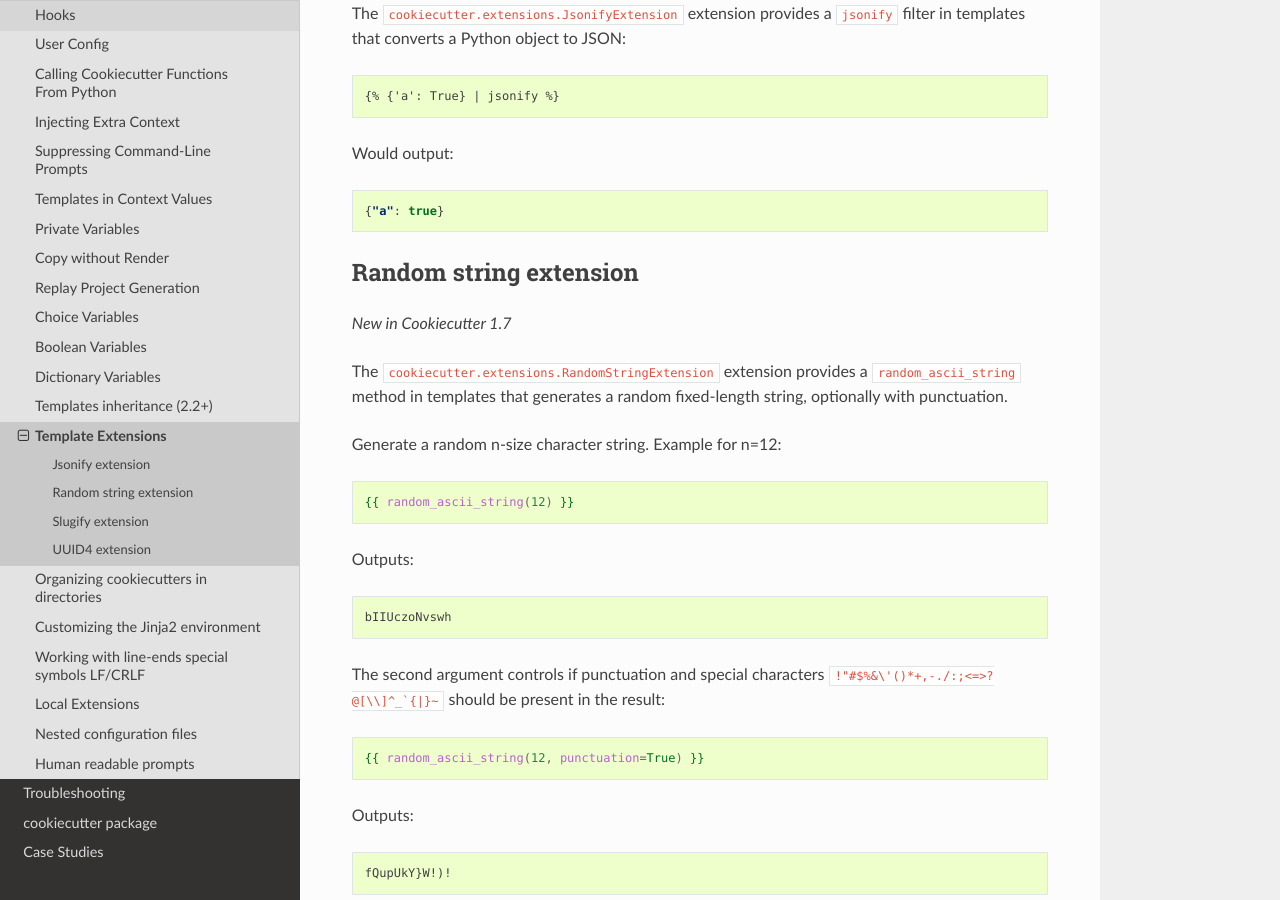
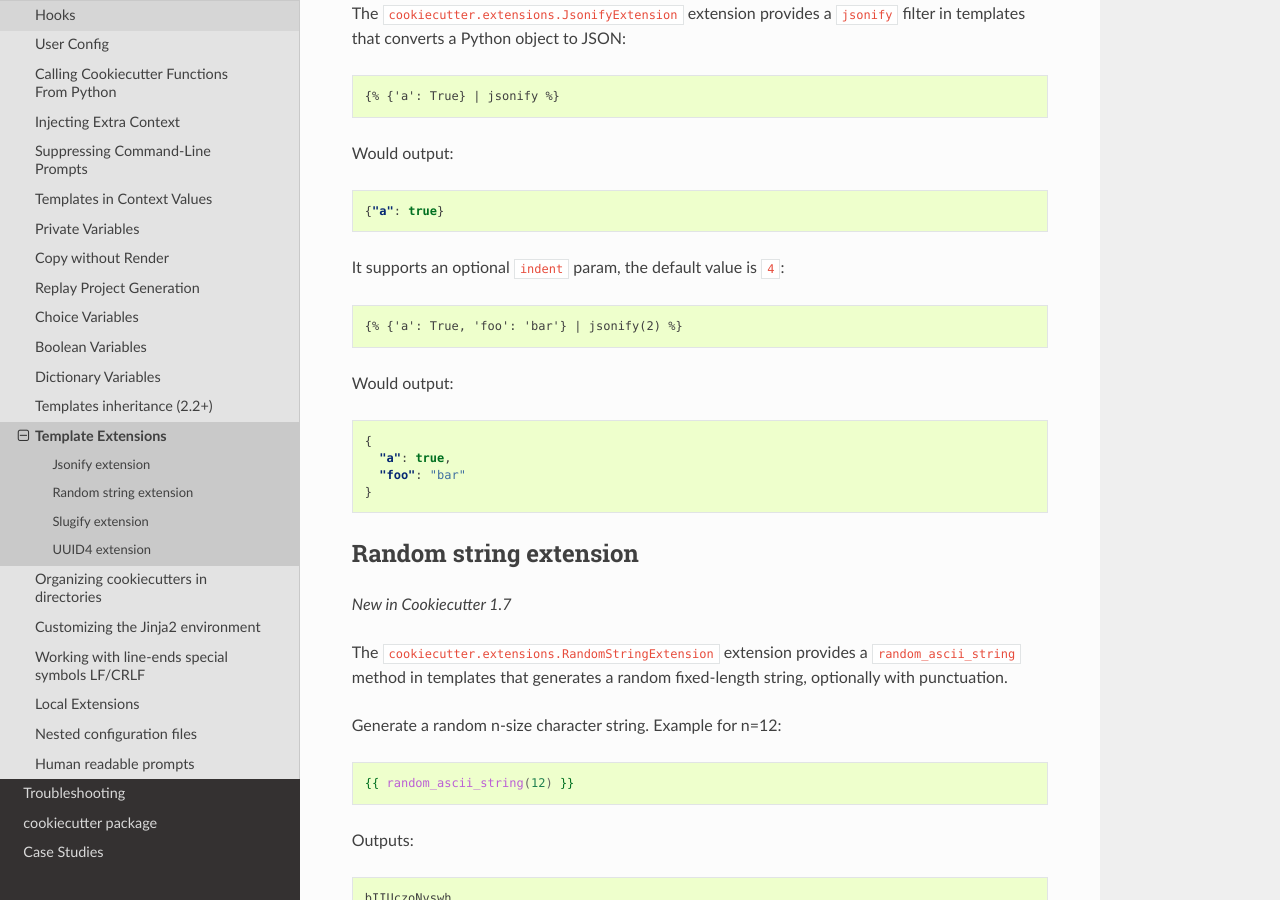
Before and after one commit to c-allen-tech/cookie, a Sphinx documentation site: the page built from docs/advanced/template_extensions.rst, in a window 1280 px wide and 900 px high, scrolled down 1106 px. Built offline with Sphinx 7.4.7 and the Read the Docs theme 2.0.0, drawn with Linux system fonts in a browser that asks for light colours; formulas are drawn with MathJax 3.

Commit message:
Add optional indent parameter to jsonify extension (#2050)
Co-authored-by: Jens W. Klein <jk@kleinundpartner.at>

```diff
--- a/docs/advanced/template_extensions.rst
+++ b/docs/advanced/template_extensions.rst
@@ -54,6 +54,21 @@ Would output:
 .. code-block:: json
 
     {"a": true}
+
+It supports an optional ``indent`` param, the default value is ``4``:
+
+.. code-block:: jinja
+
+    {% {'a': True, 'foo': 'bar'} | jsonify(2) %}
+
+Would output:
+
+.. code-block:: json
+
+    {
+      "a": true,
+      "foo": "bar"
+    }
 
 Random string extension
 ~~~~~~~~~~~~~~~~~~~~~~~
```
Also changed, not shown: 2 other files.
